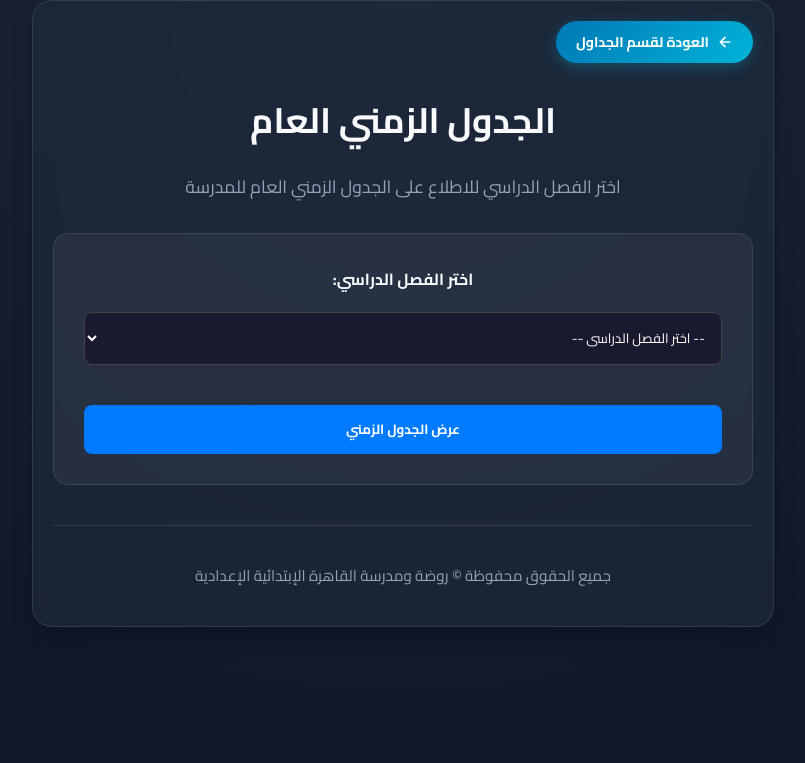
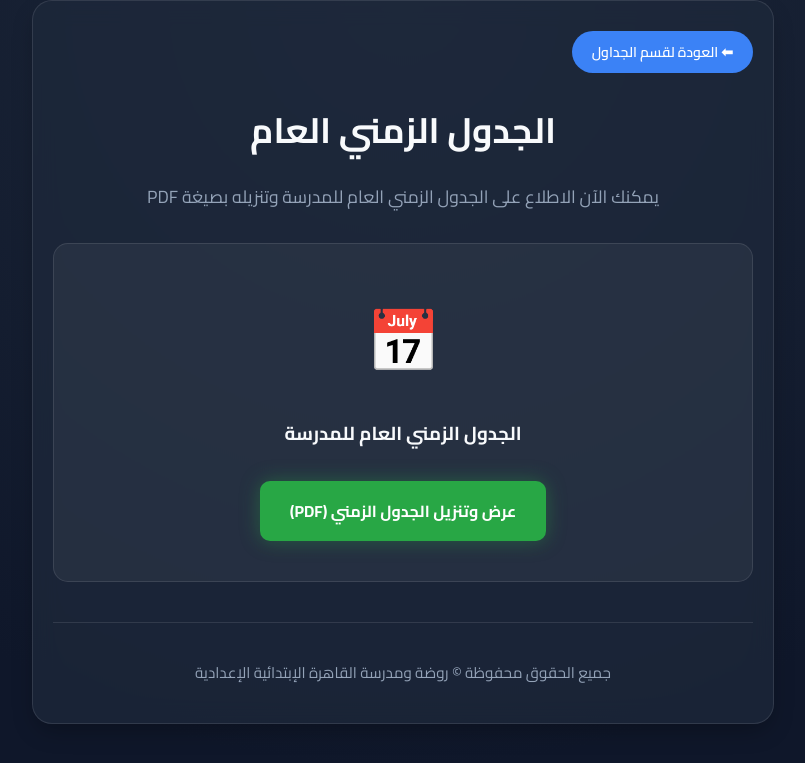
Before and after one commit to Cairo-School974/Cairo-school-Alwakrah, a Flask app: page /exams_timeline/timeline in a window 1280 px wide. Shown: the top 763 px of the page, without its empty margins (237-1042 px from the left). Run offline with Flask 3, Linux system fonts and the light colour scheme.

Commit message:
Update timeline view and fix code

```diff
--- a/templates/timeline_view.html
+++ b/templates/timeline_view.html
@@ -10,49 +10,35 @@
 
     <div class="container" style="max-width: 700px; margin: auto; padding: 20px;">
         <div class="back-home" style="text-align: right; margin-bottom: 20px;">
-            <a href="/exams_timeline" class="btn-modern-back" style="display: inline-flex; align-items: center; gap: 8px; padding: 8px 20px; background: linear-gradient(135deg, #0077b6, #00b4d8); color: #fff; border-radius: 50px; text-decoration: none; font-weight: bold; font-size: 14px; box-shadow: 0 4px 15px rgba(0, 180, 216, 0.3); transition: 0.3s;">
-                <svg width="16" height="16" viewBox="0 0 24 24" fill="none" stroke="currentColor" stroke-width="2.5" stroke-linecap="round" stroke-linejoin="round"><path d="M19 12H5M12 19l-7-7 7-7"/></svg>
-                العودة لقسم الجداول
-            </a>
+            <a href="/exams_timeline" class="btn" style="padding: 8px 20px; border-radius: 50px; font-size: 14px;">⬅ العودة لقسم الجداول</a>
         </div>
 
         <div class="hero-section" style="text-align: center;">
             <h1>الجدول الزمني العام</h1>
-            <p>اختر الفصل الدراسي للاطلاع على الجدول الزمني العام للمدرسة</p>
+            <p>يمكنك الآن الاطلاع على الجدول الزمني العام للمدرسة وتنزيله بصيغة PDF</p>
         </div>
 
-        <div class="section-box" style="background: rgba(255, 255, 255, 0.05); padding: 30px; border-radius: 15px; border: 1px solid rgba(255, 255, 255, 0.1);">
-            <form method="POST" class="selection-form">
+        <div class="section-box" style="background: rgba(255, 255, 255, 0.05); padding: 40px; border-radius: 15px; border: 1px solid rgba(255, 255, 255, 0.1); text-align: center;">
 
-                <div class="form-group" style="margin-bottom: 20px;">
-                    <label for="timeline_term" style="display: block; margin-bottom: 8px; font-weight: bold;">اختر الفصل الدراسي:</label>
-                    <select name="timeline_term" id="timeline_term" required style="width: 100%; padding: 12px; border-radius: 8px; background: #1a1a2e; color: #fff; border: 1px solid #444;">
-                        <option value="">-- اختر الفصل الدراسي --</option>
-                        <option value="term1" {% if selected_term == 'term1' %}selected{% endif %}>الفصل الدراسي الأول</option>
-                        <option value="term2" {% if selected_term == 'term2' %}selected{% endif %}>الفصل الدراسي الثاني</option>
-                    </select>
-                </div>
+            <!-- أيقونة تعبيرية شكلها احترافي -->
+            <div style="font-size: 60px; margin-bottom: 20px;">📅</div>
 
-                <button type="submit" class="btn-submit" style="width: 100%; padding: 12px; background: #007bff; color: #fff; border: none; border-radius: 8px; font-weight: bold; cursor: pointer;">عرض الجدول الزمني</button>
-            </form>
+            <h3 style="margin-bottom: 20px; color: #f8fafc;">الجدول الزمني العام للمدرسة</h3>
 
-            {% if error_message %}
-                <div class="error-alert" style="background: rgba(255, 107, 107, 0.15); border: 1px solid #ff6b6b; color: #ff8787; padding: 15px; border-radius: 12px; margin-top: 20px; text-align: center; font-weight: 600; display: flex; align-items: center; justify-content: center; gap: 10px; box-shadow: 0 4px 15px rgba(255, 107, 107, 0.2);">
-                    <svg width="22" height="22" viewBox="0 0 24 24" fill="none" stroke="currentColor" stroke-width="2" stroke-linecap="round" stroke-linejoin="round"><circle cx="12" cy="12" r="10"></circle><line x1="12" y1="8" x2="12" y2="12"></line><line x1="12" y1="16" x2="12.01" y2="16"></line></svg>
-                    <span>{{ error_message }}</span>
-                </div>
-            {% endif %}
+            <!-- زر عرض وتنزيل الـ PDF المباشر -->
+            <div class="success-box" style="margin-top: 20px;">
+                <!-- استبدل "YOUR_FILE_ID" بمعرف ملف الـ PDF الخاص بك من جوجل درايف أو الـ Route المناسب -->
+                <a href="/drive/file/TIMELINE_FILE_ID" target="_blank" class="btn" style="display: inline-block; padding: 15px 30px; background: #28a745; color: #fff; border-radius: 10px; text-decoration: none; font-weight: bold; font-size: 16px; box-shadow: 0 0 20px rgba(40, 167, 69, 0.4);">
+                    عرض وتنزيل الجدول الزمني (PDF)
+                </a>
+            </div>
 
-            {% if file_id %}
-                <div class="success-box" style="margin-top: 25px; text-align: center;">
-                    <a href="/drive/file/{{ file_id }}" target="_blank" class="btn-pdf-glowing" style="display: inline-block; padding: 12px 25px; background: #28a745; color: #fff; border-radius: 8px; text-decoration: none; font-weight: bold; box-shadow: 0 0 15px rgba(40, 167, 69, 0.5);">عرض وتنزيل الجدول الزمني (PDF)</a>
-                </div>
-            {% endif %}
         </div>
 
         <div class="footer-copyright" style="text-align: center; margin-top: 40px;">
             <p>جميع الحقوق محفوظة © روضة ومدرسة القاهرة الإبتدائية الإعدادية</p>
         </div>
     </div>
+
 </body>
 </html>
```
